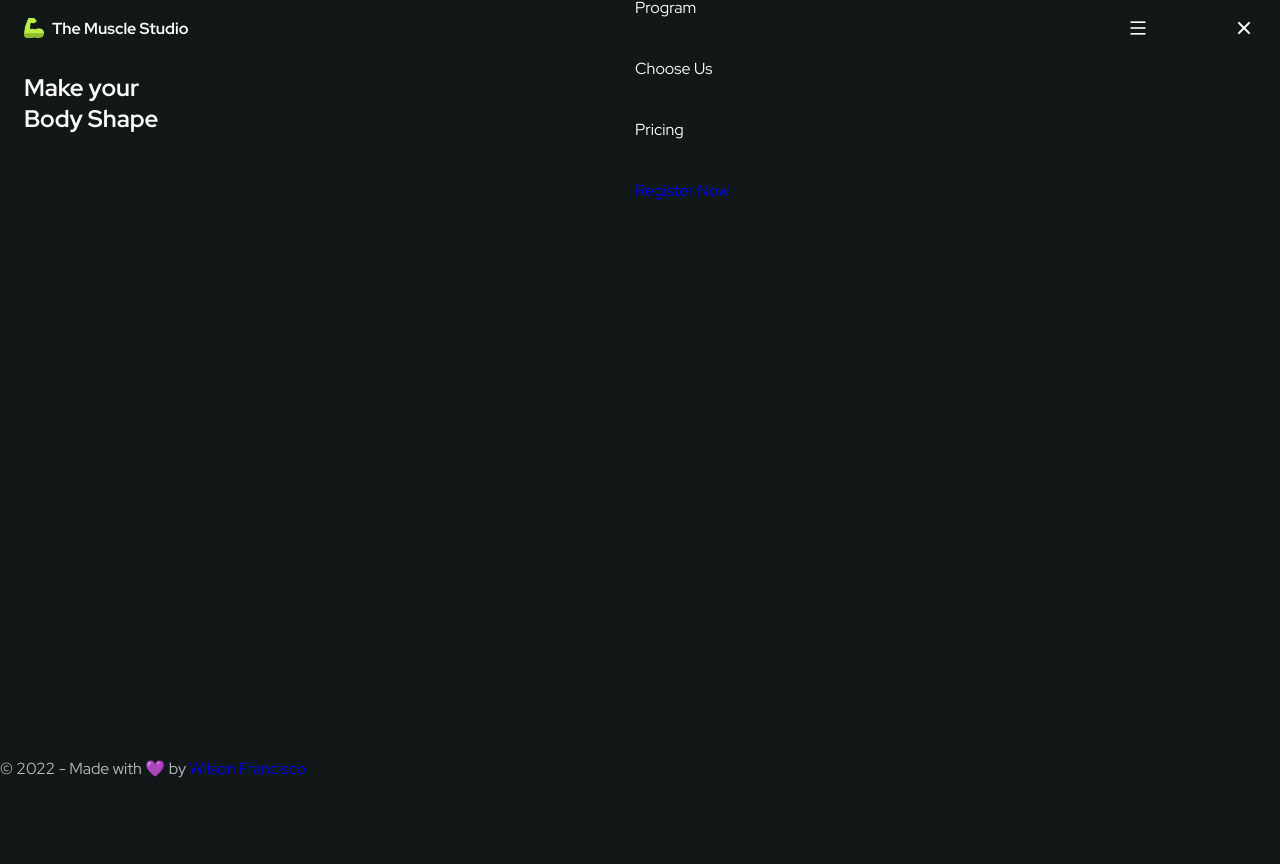
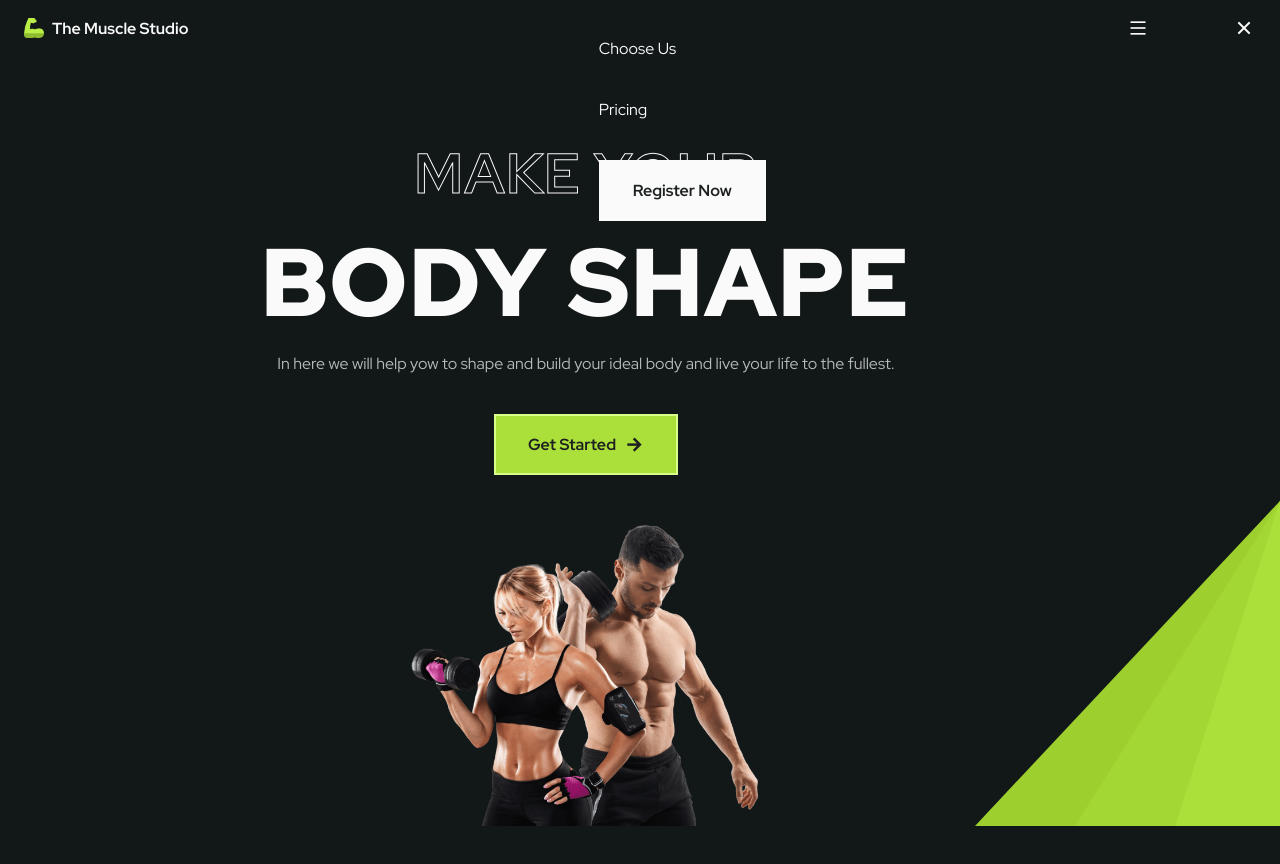
Before and after one commit to wilsonfrancisco/the-muscle-studio, a website: page index.html in a window 1280 px wide. Shown: the top 864 px of the page. Before the commit the page ends 811 px from the top, so only its background shows below. Drawn offline with nearby package versions, Linux system fonts and the light colour scheme.

Commit message:
feat(hero section): finished the hero section

```diff
--- a/index.html
+++ b/index.html
@@ -30,6 +30,7 @@
         </a>
 
         <div class="nav__menu" id="nav-menu">
+          <div class="backdrop-filter"></div>
           <ul class="nav__list">
             <li class="nav__item">
               <a href="#home" class="nav__link">Home</a>
@@ -64,6 +65,23 @@
           <div class="home__data">
             <h2 class="home__subtitle">Make your</h2>
             <h1 class="home__title">Body Shape</h1>
+            <p class="home__description">
+              In here we will help yow to shape and build your ideal body and
+              live your life to the fullest.
+            </p>
+            <a href="#" class="button button__flex">
+              Get Started<i class="ri-arrow-right-line"></i>
+            </a>
+          </div>
+
+          <div class="home__images">
+            <img
+              src="./dist/images/home-img.png"
+              class="home__img"
+              alt="a woman and man training and getting the shape" />
+            <div class="home__triangle home__triangle-3"></div>
+            <div class="home__triangle home__triangle-2"></div>
+            <div class="home__triangle home__triangle-1"></div>
           </div>
         </div>
       </section>
--- a/src/sass/main.scss
+++ b/src/sass/main.scss
@@ -51,6 +51,18 @@
         color: var(--green-300);
       }
     }
+
+    .nav__button {
+      background-color: var(--title-color);
+      border: 2px solid transparent;
+
+      transition: all 0.3s;
+
+      &:hover {
+        background-color: var(--green-300);
+        border: 2px solid var(--green-50);
+      }
+    }
   }
 
   .nav__close {
@@ -67,17 +79,128 @@
   }
 }
 
+.home {
+  position: relative;
+  padding-bottom: 0;
+
+  .home__container {
+    padding-top: 4rem;
+    row-gap: 3rem;
+  }
+
+  .home__data {
+    text-align: center;
+
+    .home__subtitle,
+    .home__title {
+      letter-spacing: 1.5px;
+    }
+
+    .home__subtitle {
+      font-size: var(--text-2xl);
+      text-transform: uppercase;
+      -webkit-text-stroke: 1px var(--title-color);
+      color: transparent;
+    }
+
+    .home__title {
+      font-size: var(--text-3xl);
+      font-weight: var(--font-extrabold);
+      text-transform: uppercase;
+      margin: 0.5rem 0;
+    }
+
+    .home__description {
+      margin-bottom: 2.5rem;
+    }
+  }
+
+  .home__images {
+    .home__img {
+      display: block;
+      position: relative;
+      z-index: 1;
+      width: 350px;
+      margin: 0 auto;
+    }
+
+    .home__triangle {
+      height: 325px;
+      position: absolute;
+      right: 0;
+      bottom: 0;
+      clip-path: polygon(100% 0, 0 100%, 100% 100%);
+
+      &-1 {
+        width: 105px;
+        background-color: var(--green-300);
+      }
+
+      &-2 {
+        width: 205px;
+        background-color: var(--green-200);
+      }
+
+      &-3 {
+        width: 305px;
+        background-color: var(--green-100);
+      }
+    }
+  }
+}
+
+.button {
+  display: inline-block;
+  background-color: var(--green-300);
+  padding: 18px 32px;
+  border: 2px solid var(--green-50);
+  color: var(--title-color-black);
+  font-weight: var(--font-bold);
+  cursor: pointer;
+  transition: background 0.3s;
+
+  &:hover {
+    background-color: var(--green-50);
+  }
+
+  i {
+    font-size: 1.25rem;
+    transition: transform 0.3s;
+  }
+}
+
+.button__flex {
+  display: inline-flex;
+  align-items: center;
+  justify-content: center;
+  column-gap: 0.5rem;
+
+  &:hover i {
+    transform: translateX(0.25rem);
+  }
+}
+
 @media screen and (max-width: 1023px) {
   .nav__menu {
     position: fixed;
     background-color: hsla(180, 12%, 8%, 0.8);
-    backdrop-filter: blur(32px);
-    -webkit-backdrop-filter: blur(32px);
     top: 0;
     right: -100%;
     width: 80%;
     height: 100%;
     border-left: 2px solid var(--gray);
     transition: right 0.3s;
+
+    .backdrop-filter {
+      position: absolute;
+      width: 100%;
+      height: 100%;
+      backdrop-filter: blur(30px);
+      -webkit-backdrop-filter: blur(30px);
+    }
+
+    .nav__list {
+      position: relative;
+    }
   }
 }
```
Also changed, not shown: dist/styles/main.css, 1 other file.
